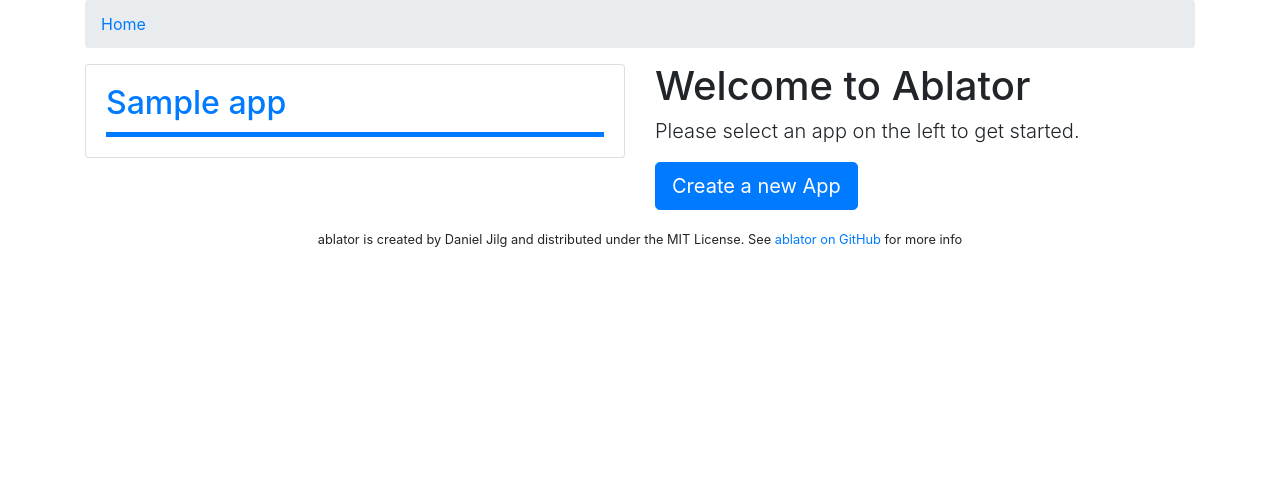
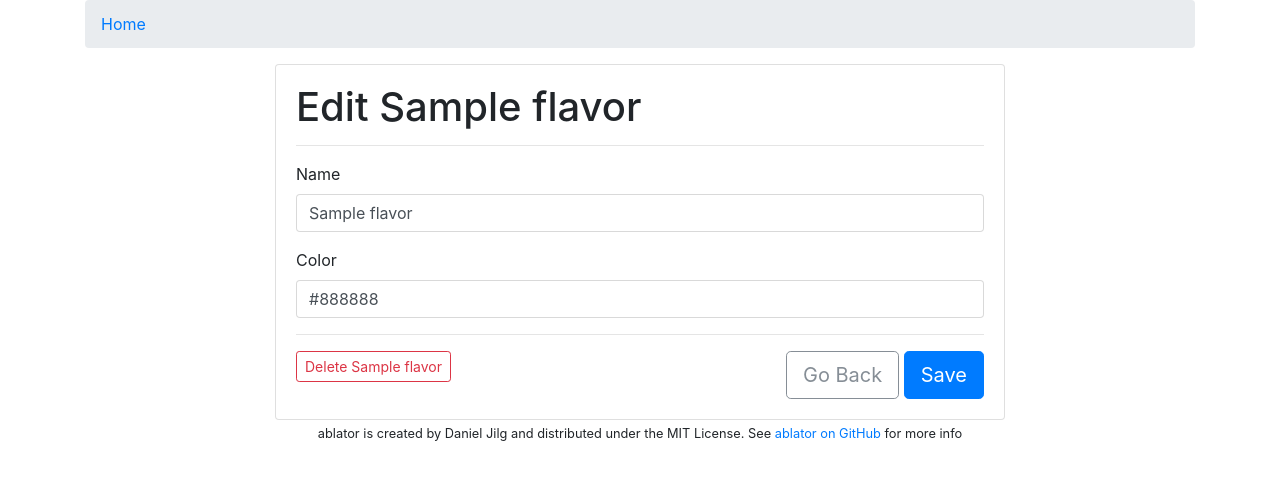
Before and after one commit to ablator/ablator, a Django app: page /flavor/00000000-0000-0000-0000-000000000001/update/ in a window 1280 px wide. Shown: the part 56-536 px from the top of the page. Run offline with Django 3.2, Linux system fonts and the light colour scheme; a user stored in the database is signed in; tables that the repository leaves empty hold one stand-in row (values such as "Sample post"); some libraries are stand-ins or nearby versions.

Commit message:
Add views to add/edit flavours
fix #36

```diff
--- a/ablator/core/models.py
+++ b/ablator/core/models.py
@@ -165,6 +165,9 @@ class Flavor(models.Model):
         except ZeroDivisionError:
             return 1 * 100
 
+    def get_absolute_url(self):
+        return reverse_lazy('functionality-detail', kwargs={'pk': self.functionality.id })
+
 
 class Release(models.Model):
     """
--- /dev/null
+++ b/ablator/web_admin/templates/core/flavor_form.html
@@ -0,0 +1,29 @@
+{% extends '_form_container.html' %}
+{% load bootstrap4 %}
+
+{% block form %}
+    {% if object %}
+        <h1>Edit {{ object.name }}</h1>
+    {% else %}
+        <h1>Create New Flavor</h1>
+    {% endif %}
+    <hr>
+    <form action="." method="post" class="form">
+        {% csrf_token %}
+        {% bootstrap_form form %}
+        <hr>
+        {% buttons %}
+            {% if object.id %}
+                <a class="btn btn-sm btn-outline-danger"
+                   href="{% url 'flavor-delete' flavor.id %}">Delete {{ object.name }}</a>
+            {% endif %}
+
+            <span style="float: right;">
+
+        <a class="btn btn-lg btn-outline-secondary"
+           href="{% if object %}{% url 'functionality-detail' object.functionality.id %}{% else %}{% url 'home' %}{% endif %}">Go Back</a>
+        <button type="submit" class="btn btn-primary btn-lg">Save</button>
+        </span>
+        {% endbuttons %}
+    </form>
+{% endblock %}
--- a/ablator/web_admin/templates/core/functionality_detail.html
+++ b/ablator/web_admin/templates/core/functionality_detail.html
@@ -77,7 +77,7 @@
                 <div class="col-md-4">
                     <div class="card">
                         <div class="card-body">
-                            <h4 class="card-title">{{ flavor.name }}</h4>
+                            <h4 class="card-title">{{ flavor.name }} <a class="btn btn-sm btn-outline-secondary" href="{% url 'flavor-update' flavor.id %}">Edit</a></h4>
 
                             <div class="progress">
                                 <div class="progress-bar"
@@ -105,8 +105,7 @@
             <div class="col-md-4">
                 <div class="card text-center">
                     <div class="card-body">
-                        <button type="button" class="btn btn-outline-primary">Add New Flavor
-                        </button>
+                        <a href="{% url 'flavor-create' functionality.id %}" class="btn btn-outline-secondary">Add New Flavor</a>
                     </div>
                 </div>
             </div>
--- a/ablator/web_admin/urls.py
+++ b/ablator/web_admin/urls.py
@@ -1,7 +1,7 @@
 from django.conf.urls import url
 from rest_framework.urlpatterns import format_suffix_patterns
 
-from .views import app, functionality, index
+from .views import app, functionality, index, flavor
 from django.contrib.auth import views as auth_views
 
 urlpatterns = [
@@ -21,6 +21,11 @@ urlpatterns = [
     url(r'functionality/(?P<pk>[^/]+)/update/$', functionality.FunctionalityUpdate.as_view(), name='functionality-update'),
     url(r'functionality/(?P<pk>[^/]+)/delete/$', functionality.FunctionalityDelete.as_view(), name='functionality-delete'),
 
+    # Flavor
+    url(r'functionality/(?P<pk>[^/]+)/add_flavor/$', flavor.FlavorCreate.as_view(), name='flavor-create'),
+    url(r'flavor/(?P<pk>[^/]+)/update/$', flavor.FlavorUpdate.as_view(), name='flavor-update'),
+    url(r'flavor/(?P<pk>[^/]+)/delete/$', flavor.FlavorDelete.as_view(), name='flavor-delete'),
+
     # Home Page
     url('$', index.HomePageView.as_view(), name='home'),
 ]
--- /dev/null
+++ b/ablator/web_admin/views/flavor.py
@@ -0,0 +1,32 @@
+from django.contrib.auth.decorators import login_required
+from django.urls.base import reverse_lazy
+from django.utils.decorators import method_decorator
+from django.utils.text import slugify
+from django.views.generic.edit import CreateView, UpdateView, DeleteView
+
+from core.models import Flavor, Functionality
+
+
+@method_decorator(login_required, name='dispatch')
+class FlavorCreate(CreateView):
+    model = Flavor
+    fields = ['name', 'color']
+
+    def form_valid(self, form):
+        functionality_id = self.kwargs.get('pk')
+        functionality = Functionality.objects.get(id=functionality_id)
+        form.instance.functionality = functionality
+        form.instance.slug = slugify(form.instance.name)
+        return super(FlavorCreate, self).form_valid(form)
+
+
+@method_decorator(login_required, name='dispatch')
+class FlavorUpdate(UpdateView):
+    model = Flavor
+    fields = ['name', 'color']
+
+
+@method_decorator(login_required, name='dispatch')
+class FlavorDelete(DeleteView):
+    model = Flavor
+    success_url = reverse_lazy('home')
```
Also changed, not shown: ablator/web_admin/templates/core/flavor_confirm_delete.html (added, +23 -0 lines).
